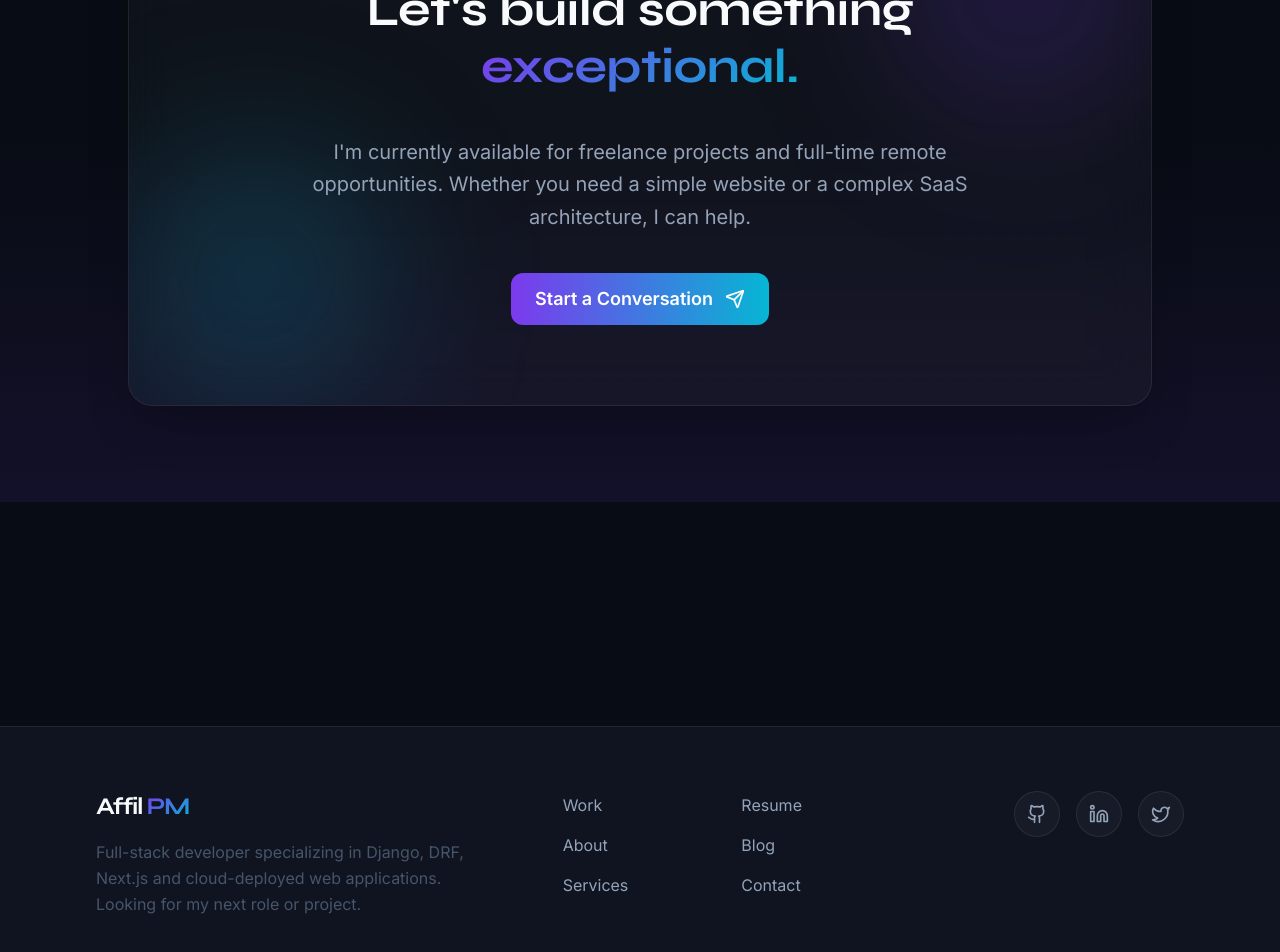
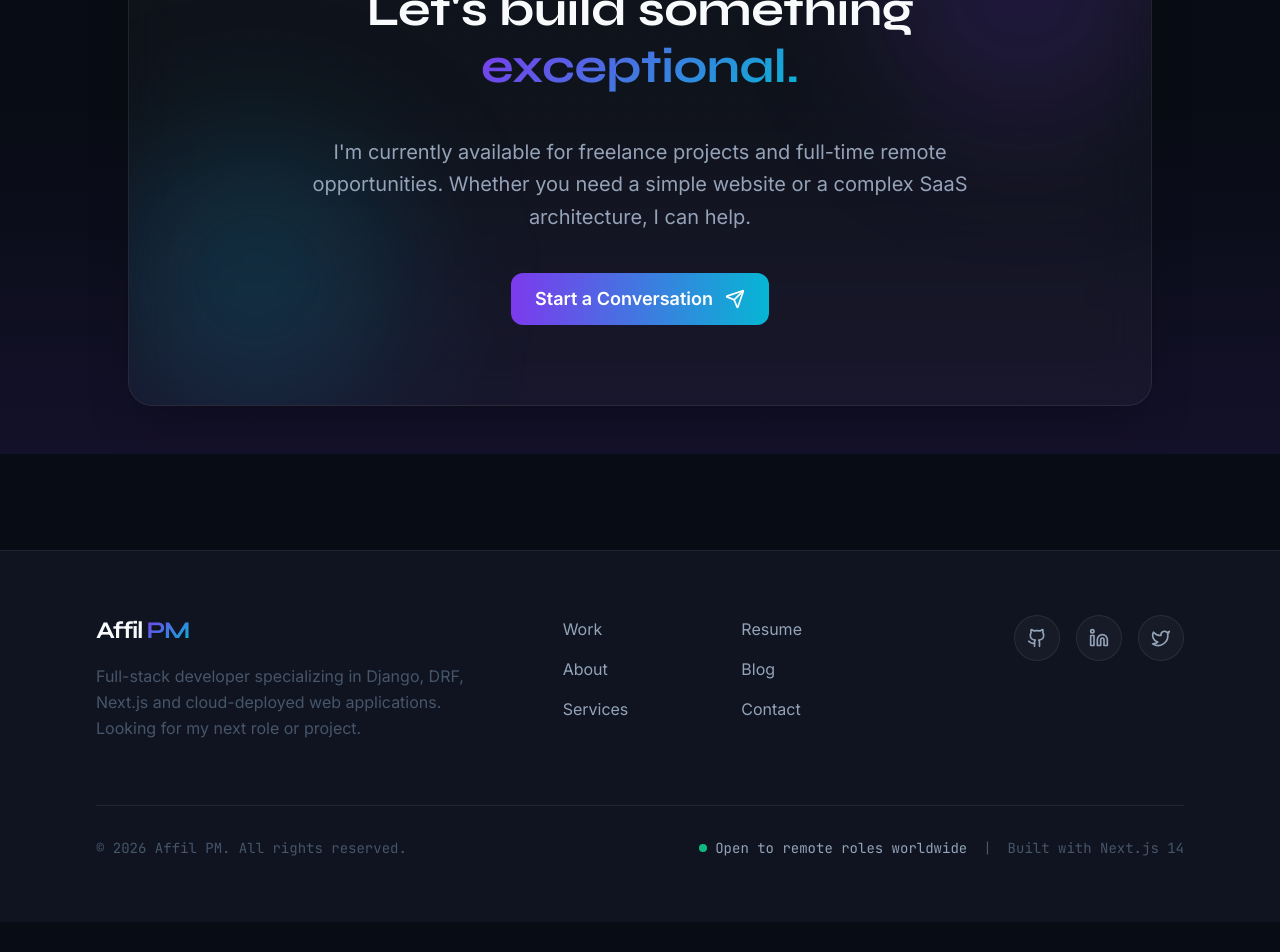
Before and after one commit to affilpm/portfolio-v3-nextjs, a Next.js app: page /blog in a window 1280 px wide. Shown: the part 1822-2774 px from the top of the page. After the commit the page ends 2744 px from the top, so only its background shows below. Built offline with nearby package versions, Linux system fonts and the light colour scheme.

Commit message:
style: remove massive blank space before footer

```diff
--- a/src/components/ContactStrip.tsx
+++ b/src/components/ContactStrip.tsx
@@ -6,7 +6,7 @@ import { Send } from "lucide-react";
 
 export function ContactStrip() {
   return (
-    <section className="py-24 px-4 sm:px-6 lg:px-8 relative overflow-hidden">
+    <section className="pt-24 pb-12 px-4 sm:px-6 lg:px-8 relative overflow-hidden">
       <div className="absolute inset-x-0 bottom-0 h-1/2 bg-gradient-to-t from-[var(--accent)]/10 to-transparent pointer-events-none" />
       <div className="max-w-5xl mx-auto rounded-3xl p-10 md:p-16 lg:p-20 text-center relative z-10 border border-[var(--card-border)] bg-[var(--card-bg)] backdrop-blur-xl shadow-2xl overflow-hidden group">
         {/* Abstract Mesh Background */}
--- a/src/components/Footer.tsx
+++ b/src/components/Footer.tsx
@@ -8,7 +8,7 @@ export function Footer() {
   const currentYear = new Date().getFullYear();
 
   return (
-    <footer className="mt-32 border-t border-[var(--border)] bg-[var(--surface)] text-[var(--text-secondary)]">
+    <footer className="border-t border-[var(--border)] bg-[var(--surface)] text-[var(--text-secondary)]">
       <div className="max-w-6xl mx-auto px-4 sm:px-6 lg:px-8 py-16">
         {/* Top Content Rows */}
         <div className="grid grid-cols-1 md:grid-cols-12 gap-12 lg:gap-8 justify-between mb-16">
```
